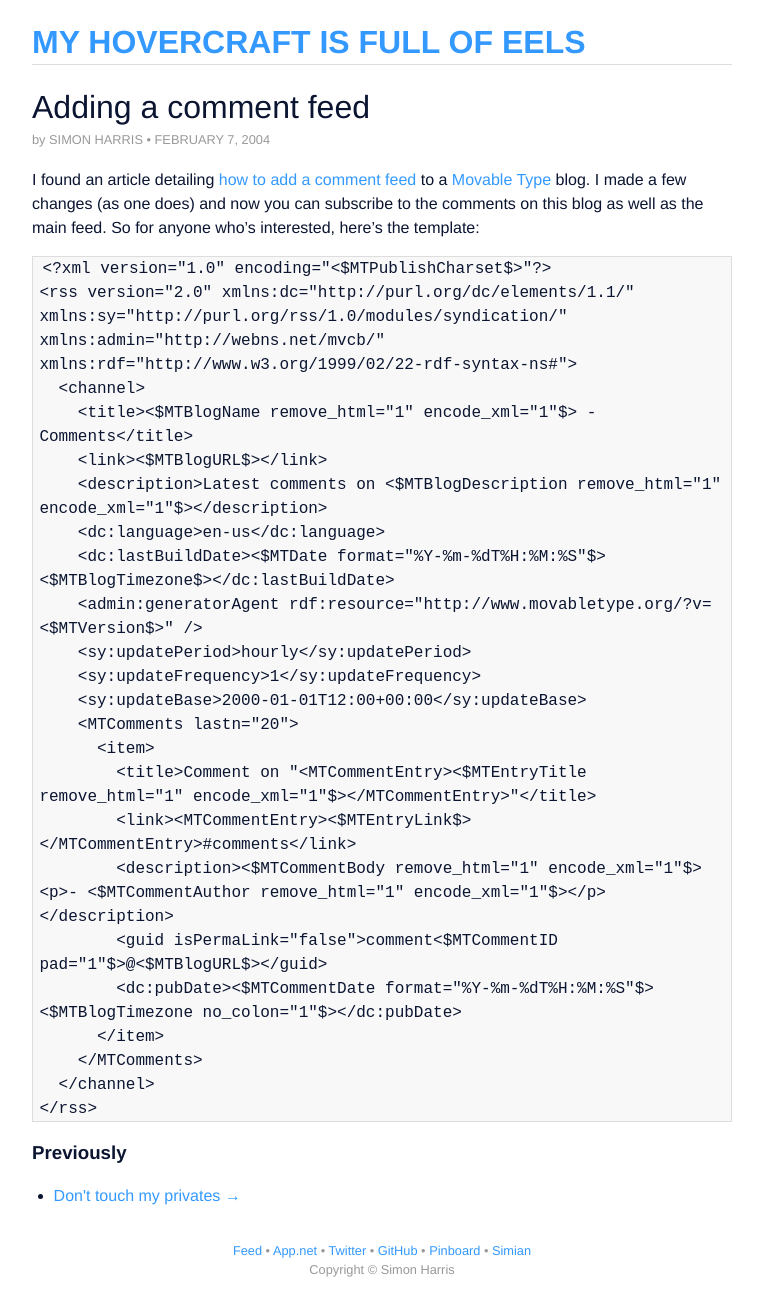
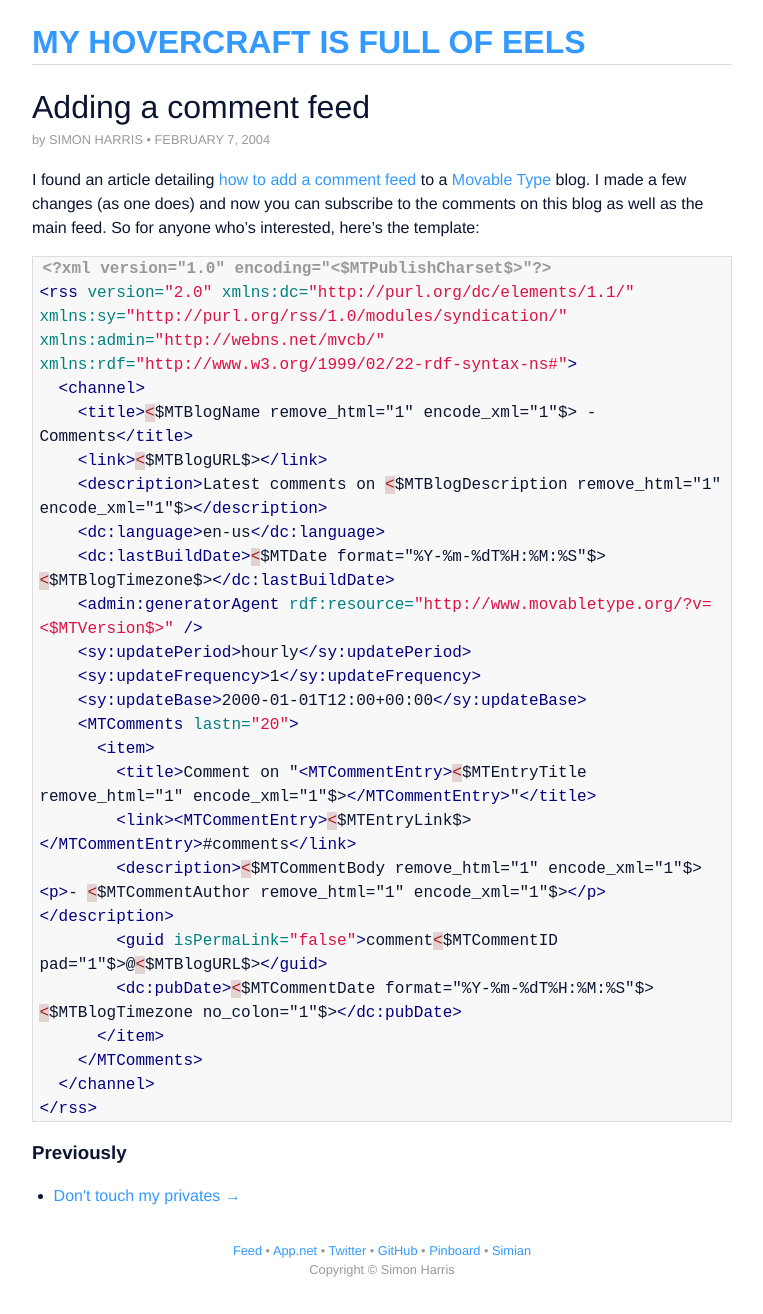
Before and after one commit to harukizaemon/harukizaemon.github.io, a Jekyll site: the page built from _posts/2004-02-07-adding-a-comment-feed.markdown, in a window 1280 px wide. Shown: the whole page, without its empty margins (258-1021 px from the left). Built offline with Jekyll 4.4.1, drawn with Linux system fonts in a browser that asks for light colours.

Commit message:
My bad, highlighter should be rouge not rogue :/

```diff
--- a/_config.yml
+++ b/_config.yml
@@ -1,6 +1,6 @@
 name: My hovercraft is full of eels
 markdown: kramdown
-highlighter: rogue
+highlighter: rouge
 permalink: /blog/:year/:month/:day/:title/
 timezone: Australia/Melbourne
 author: Simon Harris
```
